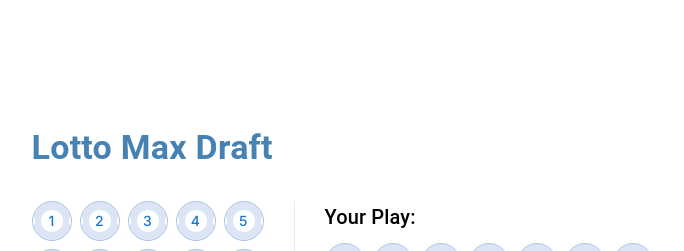
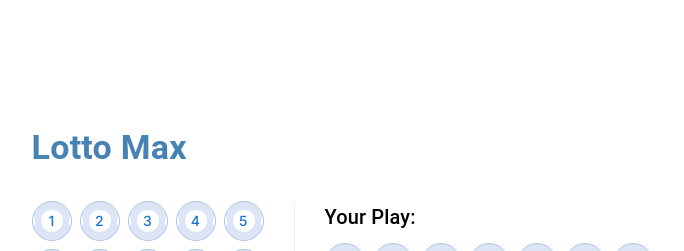
Before and after one commit to masoudmanson/lotto-max, a React (Vite) app: page / in a window 1280 px wide. Shown: the top 251 px of the page, without its empty margins (298-982 px from the left). Built offline with nearby package versions, Linux system fonts and the light colour scheme.

Commit message:
fix title

```diff
--- a/src/App.tsx
+++ b/src/App.tsx
@@ -21,7 +21,7 @@
           fontWeight: 600
         }}
       >
-        Lotto Max Draft
+        Lotto Max
       </Typography>
 
       <div id="lotto-max-wrapper">
```
